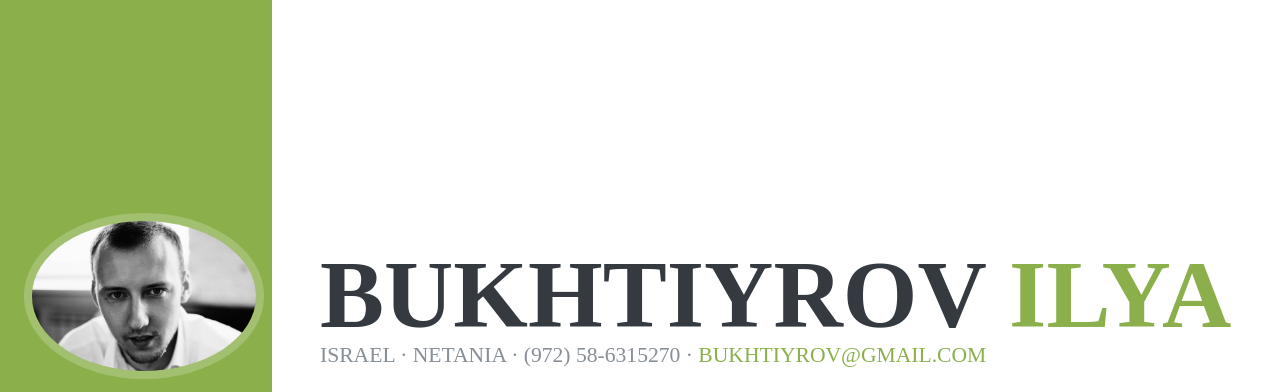
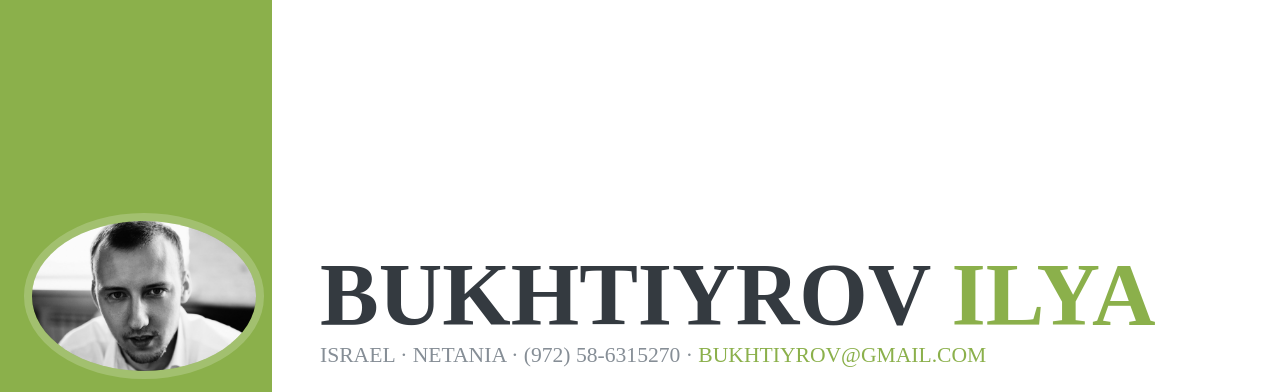
Before and after one commit to Bukhtiiarov/Bukhtiiarov.github.io, a plain HTML site: page index.html in a window 1280 px wide. Shown: the top 392 px of the page. Drawn offline with nearby package versions, Linux system fonts and the light colour scheme; a web font is replaced by a local one.

Commit message:
Update resume.css

```diff
--- a/css/resume.css
+++ b/css/resume.css
@@ -24,7 +24,7 @@ h6 {
 }
 
 h1 {
-  font-size: 6rem;
+  font-size: 5.5rem;
   line-height: 5.5rem;
 }
 
```
